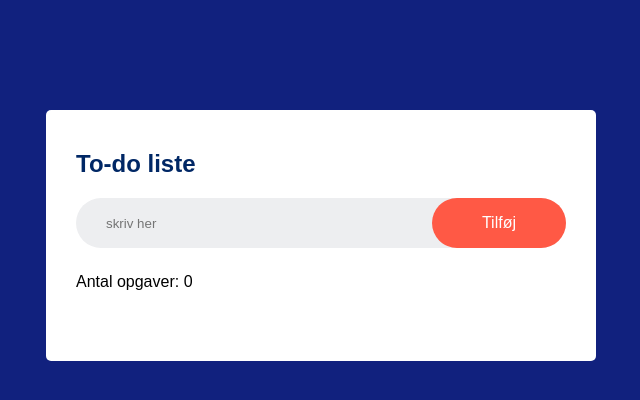
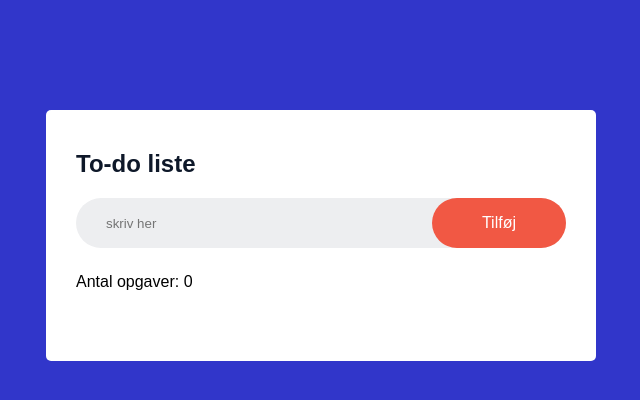
Before and after one commit to FredeNy/exercises, a plain HTML site: page todoapp/index.html in a window 1280 px wide. Shown: the whole page, without its empty margins (319-959 px from the left). Drawn offline with Linux system fonts and the light colour scheme.

Commit message:
små rettelser

```diff
--- a/todoapp/todo.css
+++ b/todoapp/todo.css
@@ -8,21 +8,21 @@
 .container{
     width: 100%;
     min-height: 100vh;
-    background: rgb(17, 33, 126);
+    background: rgb(49, 54, 202);
     padding: 10px;
 }
 
 .todoapp{
     width: 100%;
     max-width: 550px;
-    background: #ffff;
+    background: #ffffff;
     margin: 100px auto 20px;
     padding: 40px 30px 70px;
     border-radius: 5px;
 }
 
 .todoapp h2{
-color: #002765;
+color: #0e1829;
 display: flex;
 align-items: center;
 margin-bottom: 20px;
@@ -52,7 +52,7 @@ button{
     border: none;
     outline: none;
     padding: 16px 50px;
-    background: #ff5945;
+    background: #f15844;
     color: #ffff;
     font-size: 16px;
     cursor: pointer;
--- a/todoapp/todo.js
+++ b/todoapp/todo.js
@@ -56,7 +56,7 @@ function saveData(){
     localStorage.setItem("data", listContainer.innerHTML);
 }
 function showTask(){
-    listContainer.innerHTML = localStorage.get("data");
+    listContainer.innerHTML = localStorage.getItem("data");
     updateItemCounter();
 }
 showTask();
```
